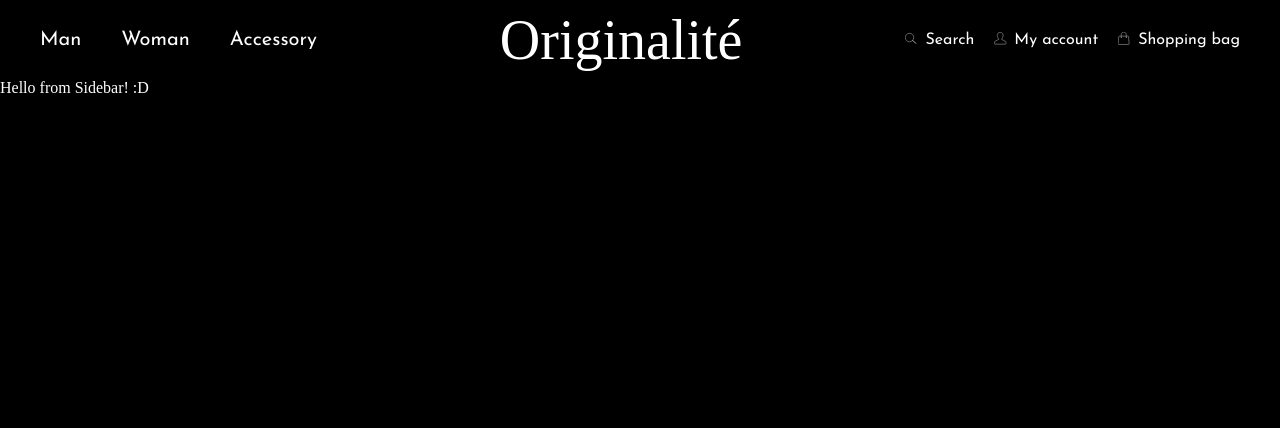
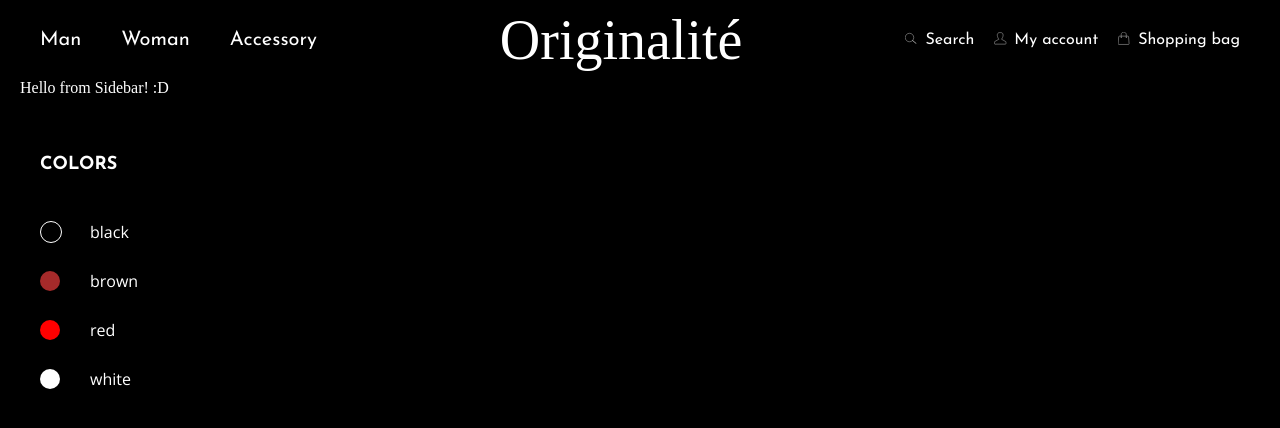
Before and after one commit to x23nd3d/pe23-24-final-front, a React (Create React App) app: page /shop in a window 1280 px wide. Shown: the top 428 px of the page. Built offline with nearby package versions, Linux system fonts and the light colour scheme; a web font is replaced by a local one.

Commit message:
Added Color Filter. Static

```diff
--- a/src/components/Shop/Shop.module.scss
+++ b/src/components/Shop/Shop.module.scss
@@ -1,3 +1,5 @@
+@import "../../styles/mixins";
+
 .Shop {
-
+    @include container;
 }
--- a/src/components/Shop/Sidebar/ColorFilter/ColorFilter.jsx
+++ b/src/components/Shop/Sidebar/ColorFilter/ColorFilter.jsx
@@ -1,6 +1,21 @@
 import React from "react";
+import classNames from "classnames";
 import classes from "./ColorFilter.module.scss";
+import "./_colors.scss";
 
-const ColorFilter = (props) => <div className={classes.ColorFilter}></div>;
+const colors = ["black", "brown", "red", "white"];
+
+const ColorFilter = (props) => (
+  <div className={classes.ColorFilter}>
+    <h3 className={classes.Title}>Colors</h3>
+    <ul className={classes.Colors}>
+      {colors.map((color) => (
+        <li key={color} className={classNames(classes.Color, color)}>
+          {color}
+        </li>
+      ))}
+    </ul>
+  </div>
+);
 
 export default ColorFilter;
--- a/src/components/Shop/Sidebar/ColorFilter/ColorFilter.module.scss
+++ b/src/components/Shop/Sidebar/ColorFilter/ColorFilter.module.scss
@@ -1,3 +1,32 @@
 .ColorFilter {
+  color: #fff;
+  font-family: "Open Sans", sans-serif;
+  padding: 20px;
+  margin-top: 40px;
+}
 
+.Title {
+  text-transform: uppercase;
+  font-family: "Josefin Sans", sans-serif;
+  font-size: 18px;
+  font-weight: 700;
+  margin-bottom: 50px;
 }
+
+.Color {
+  position: relative;
+  padding-left: 50px;
+  margin-top: 33px;
+
+  &:before {
+    position: absolute;
+    width: 20px;
+    height: 20px;
+    top: 50%;
+    transform: translateY(-50%);
+    left: 0;
+    border-radius: 50%;
+    background-color: #fff;
+    content: "";
+  }
+}
--- /dev/null
+++ b/src/components/Shop/Sidebar/ColorFilter/_colors.scss
@@ -0,0 +1,16 @@
+.black:before {
+  border: 1px solid #fff;
+  background-color: #000;
+}
+
+.red:before {
+  background-color: red;
+}
+
+.brown:before {
+  background-color: brown;
+}
+
+.white:before {
+  background-color: white;
+}
--- a/src/components/Shop/Sidebar/Sidebar.jsx
+++ b/src/components/Shop/Sidebar/Sidebar.jsx
@@ -1,9 +1,11 @@
 import React from "react";
+import ColorFilter from "./ColorFilter/ColorFilter";
 import classes from "./Sidebar.module.scss";
 
 const Sidebar = (props) => (
   <div className={classes.Sidebar}>
     <h1 style={{ color: "white" }}>Hello from Sidebar! :D</h1>
+    <ColorFilter />
   </div>
 );
 
--- a/src/components/Shop/Sidebar/Sidebar.module.scss
+++ b/src/components/Shop/Sidebar/Sidebar.module.scss
@@ -1,3 +1,3 @@
 .Sidebar {
-
+    width: 28%;
 }
```
